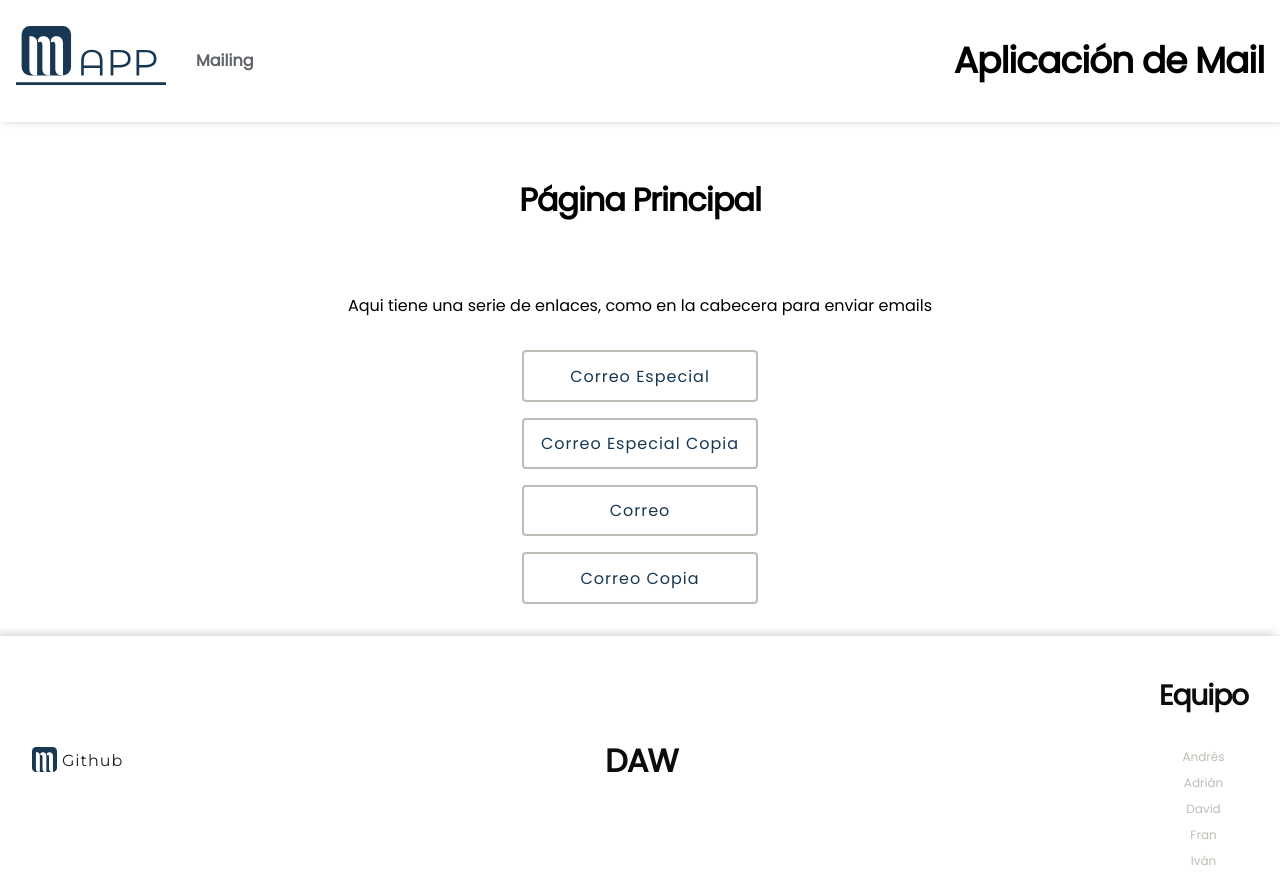
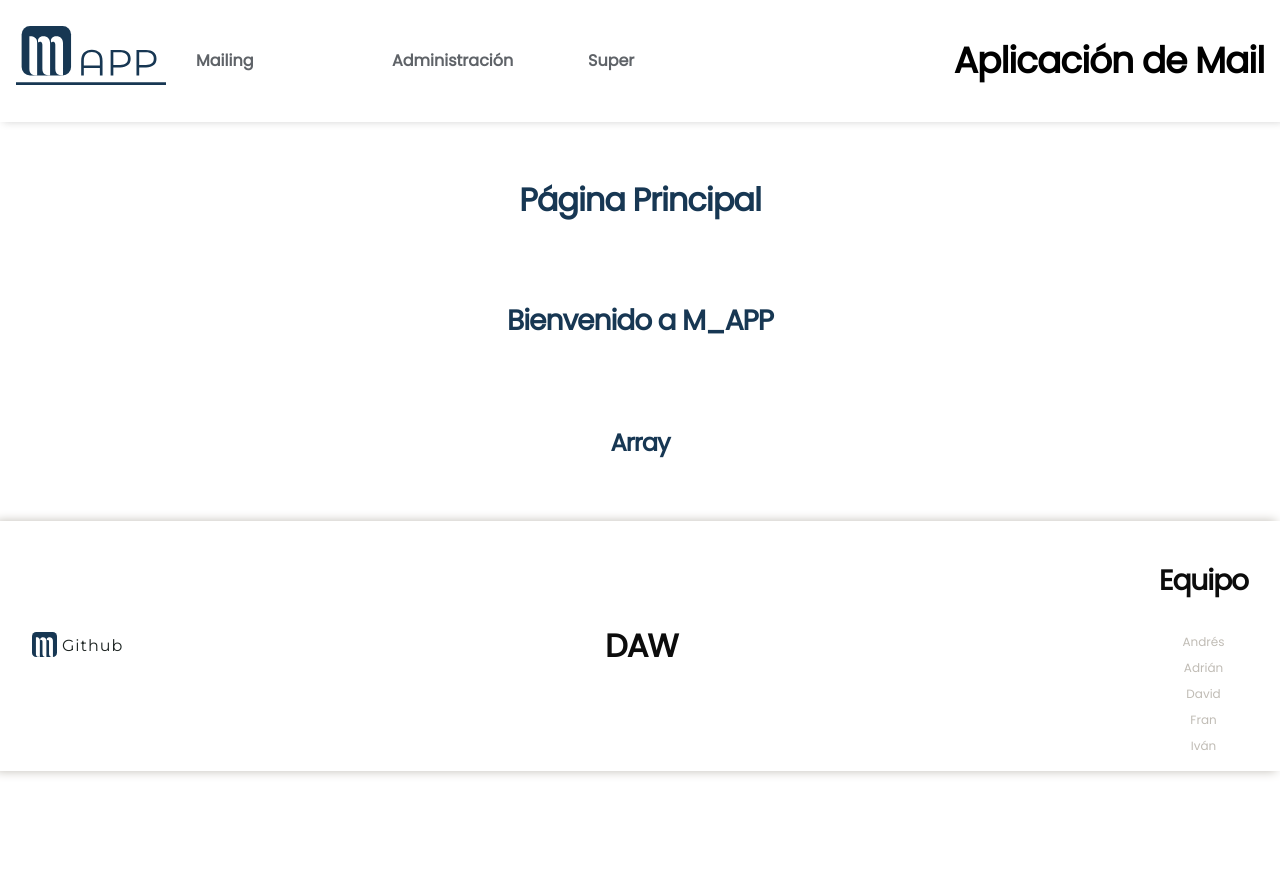
Before and after one commit to DreddSoft/Mailing_APP, a PHP site: page / in a window 1280 px wide. After the commit the page ends 776 px from the top, so only its background shows below. Run offline with PHP 8.4, Linux system fonts and the light colour scheme; a user stored in the database is signed in.

Commit message:
Actualización Maling_APP v1.3

```diff
--- a/clases/empleado.class.php
+++ b/clases/empleado.class.php
@@ -19,7 +19,7 @@
             $this->salario = $salario;
         }
         //funcion que muestra todos los datos de un empleado
-        public function mostarDatos(){
+        public function mostrarDatos(){
 
             return $this->nombre . " " . $this->edad . " " . $this->salario;
         }
--- a/clases/empleadoRemoto.class.php
+++ b/clases/empleadoRemoto.class.php
@@ -36,6 +36,11 @@ class EmpleadoRemoto extends Empleado{
 
     public function mostrarDatos()
     {
+        return parent::mostrarDatos();
+    }
+
+    public function trabajado()
+    {
         return "Tus horas de trabajo como esclavo son: " . $this->__getHoraConexion();
     }
 }
--- a/clases/encargado.class.php
+++ b/clases/encargado.class.php
@@ -18,9 +18,8 @@ class Encargado extends Empleado {
 
     // Constructor
     public function __construct($id, $nombre, $edad, $salario, $rango, $incrementoSalarial) {
-        parent::__construct($id, $nombre, $edad, $salario);
+        parent::__construct($id, $nombre, $edad, $salario + $incrementoSalarial);
         $this->rango = $rango;
-        $this->incrementoSalarial = $incrementoSalarial;
     }
 
     // Metodo mostrarDatos que muestra todos los datos del empleado
--- a/header.php
+++ b/header.php
@@ -3,6 +3,7 @@
     <div class="left-header">
         <a href="index.php"><img src="assets/logo_mailing_app.svg" alt="Logo"></a>
         <nav>
+            <div class="vertical">
                 <a href="#" class="cabecera" id="1" onclick="mostrarSubmenu(this.id);">Mailing</a>
                 <ul id="submenu1" class="hidden">
                     <li></li>
@@ -11,6 +12,30 @@
                     <li><a href="mailing_text.php">Correo</a></li>
                     <li><a href="mailing_text_CC.php">Correo Copia</a></li>
                 </ul>
+            </div>
+
+            <!-- Funcionalidad para empleado que debe ser -->
+            <div class="vertical">
+                <a href="#" class="cabecera" id="2" onclick="mostrarSubmenu(this.id);">Administración</a>
+                <ul id="submenu2" class="hidden">
+                    <li></li>
+                    <li><a href="./administracion/verEmpleados.php">Ver Empleados</a></li>
+                    <li><a href="#">Crear Empleado</a></li>
+                    <li><a href="#">Eliminar Empleado</a></li>
+                </ul>
+            </div>
+
+
+            <div class="vertical">
+                <a href="#" class="cabecera" id="3" onclick="mostrarSubmenu(this.id);">Super</a>
+                <ul id="submenu3" class="hidden">
+                    <li></li>
+                    <li><a href="#">Ver Usuarios</a></li>
+                    <li><a href="#">Crear Usuarios</a></li>
+                    <li><a href="#">Eliminar Usuarios</a></li>
+                </ul>
+            </div>
+
 
 
         </nav>
--- a/index.php
+++ b/index.php
@@ -30,14 +30,9 @@ if (!$_SESSION['usuario']) {
     <?php include_once('header.php'); ?>
     <main>
 
-        <h2>Página Principal</h2>
-        <div class="enlaces">
-            <p>Aqui tiene una serie de enlaces, como en la cabecera para enviar emails</p>
-            <a href="mailing_select.php">Correo Especial</a>
-            <a href="mailing_select_CC.php">Correo Especial Copia</a>
-            <a href="mailing_text.php">Correo</a>
-            <a href="mailing_text_CC.php">Correo Copia</a>
-        </div>
+        <h2 class="blue">Página Principal</h2>
+        <h3 class="blue">Bienvenido a M_APP</h3>
+        <h4 class="blue"><?= $_SESSION['usuario'] ?></h4>
 
     </main>
     <?php include_once('footer.php'); ?>
--- a/styles.css
+++ b/styles.css
@@ -82,13 +82,15 @@ header nav {
   gap: 1rem;
   height: 70px;
 }
+header nav .vertical {
+  display: flex;
+  flex-direction: column;
+}
 header nav ul {
   display: block;
   list-style: none;
   position: absolute;
   padding: 0;
-  top: 0;
-  right: 0;
   backdrop-filter: blur(2px);
   transform: translate(0, 20%);
 }
```
Also changed, not shown: _header.scss (+8 -2 lines), administracion/verEmpleados.php (added, +66 -0 lines), clases/empleadoPresencial.class.php (+30 -0 lines), 1 other file. Lines whose indentation alone changed are shown as unchanged.
